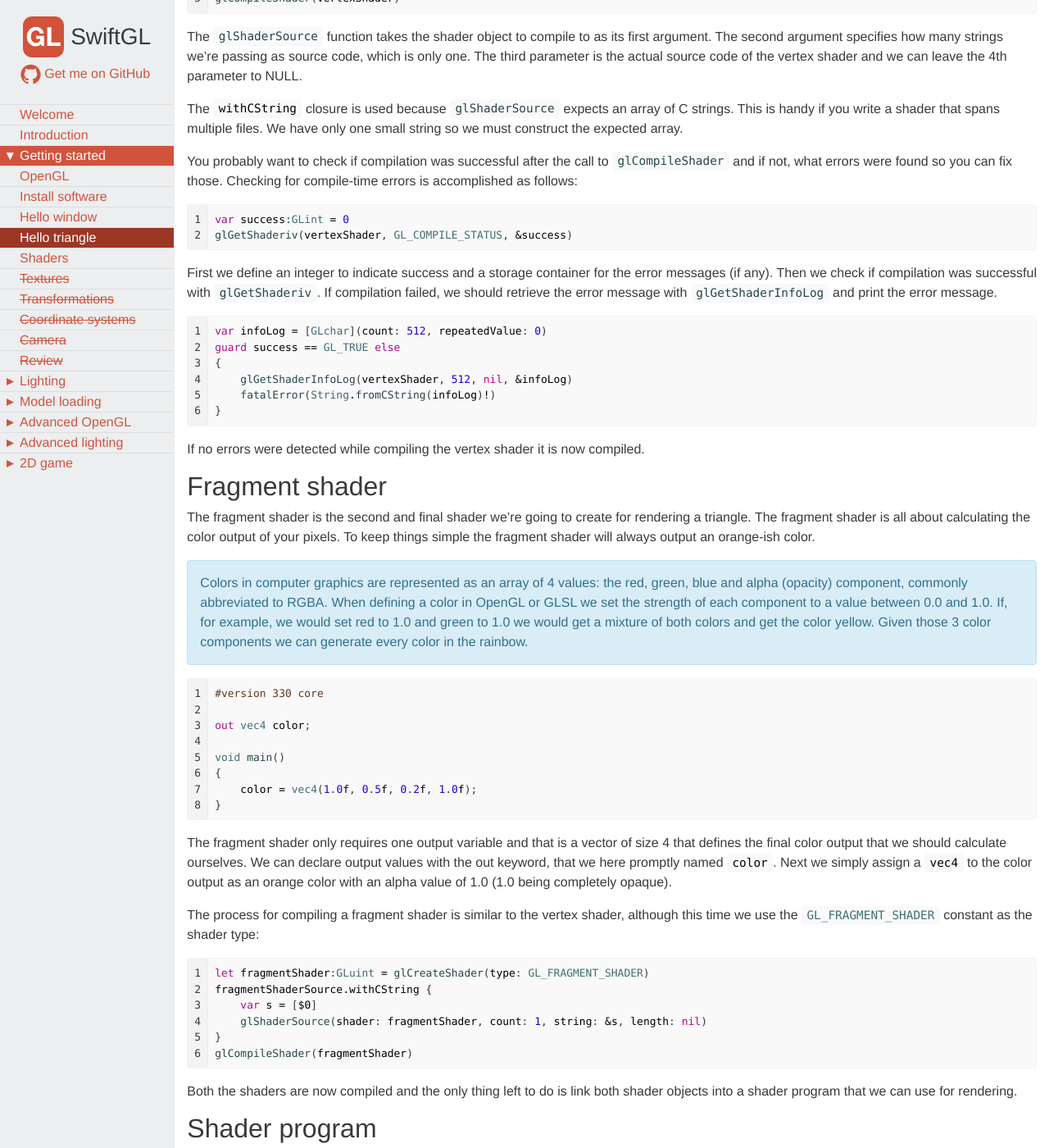
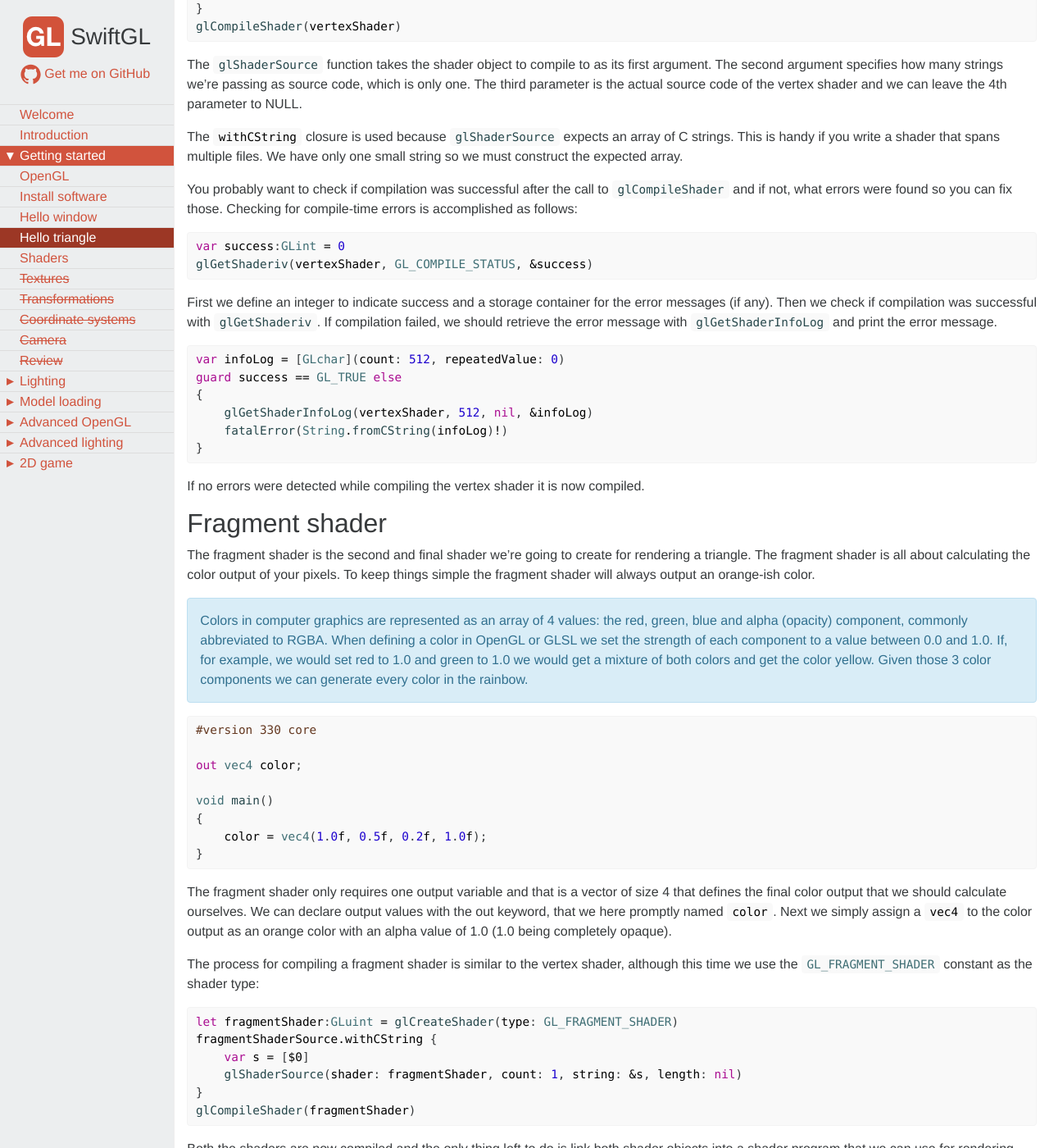
Before and after one commit to SwiftGL/swiftgl.github.io, a Jekyll site: the page built from learn/01-hello-triangle.md, in a window 1280 px wide and 1400 px high, scrolled down 5364 px. Shown: the whole window at 82% size. Built offline with Jekyll 4.4.1, drawn with Linux system fonts in a browser that asks for light colours; nearby versions of some CDN libraries; some of the changed text lies outside the part shown.

Commit message:
remove code linenos

```diff
--- a/_sass/syntax-highlighting.scss
+++ b/_sass/syntax-highlighting.scss
@@ -105,17 +105,8 @@
 
   pre {
     // override bootstrap
+    padding: 0.4rem 0.6rem;
     margin: 0;
-  }
-
-  .gutter {
-    border-right: $alert-border-width solid darken($code-bg, 10%);
-    background: darken($code-bg, 2%);
-    padding: 0.5rem .5rem;
-  }
-
-  .code {
-    padding-left: 0.5rem;
   }
 
   span {
--- a/learn/01-hello-triangle.md
+++ b/learn/01-hello-triangle.md
@@ -48,7 +48,7 @@ To start drawing something we have to first give OpenGL some input vertex data.
 
 Because we want to render a single triangle we want to specify a total of three vertices with each vertex having a 3D position. We define them in normalized device coordinates (the visible region of OpenGL) in a GLfloat array:
 
-{% highlight swift linenos %}
+{% highlight swift %}
 let vertices:[GLfloat] = [
   -0.5, -0.5, 0.0,
    0.5, -0.5, 0.0,
@@ -75,7 +75,7 @@ We manage this memory via so called <span><mark>vertex buffer objects (VBO)</mar
 
 A vertex buffer object is our first occurrence of an OpenGL object as we've discussed in the OpenGL tutorial. Just like any object in OpenGL this buffer has a unique ID corresponding to that buffer, so we can generate one with a buffer ID using the `glGenBuffers`{:.nf} function:
 
-{% highlight swift linenos %}
+{% highlight swift %}
 var VBO:GLuint = 0
 glGenBuffers(n: 1, buffers: &VBO)
 defer { glDeleteBuffers(1, &VBO) }
@@ -83,13 +83,13 @@ defer { glDeleteBuffers(1, &VBO) }
 
 OpenGL has many types of buffer objects and the buffer type of a vertex buffer object is `GL_ARRAY_BUFFER`{:.kt}. OpenGL allows us to bind to several buffers at once as long as they have a different buffer type. We can bind the newly created buffer to the `GL_ARRAY_BUFFER`{:.kt} target with the `glBindBuffer`{:.nf} function:
 
-{% highlight swift linenos %}
+{% highlight swift %}
 glBindBuffer(target: GL_ARRAY_BUFFER, buffer: VBO)
 {% endhighlight %}
 
 From that point on any buffer calls we make (on the `GL_ARRAY_BUFFER`{:.kt} target) will be used to configure the currently bound buffer, which is `VBO`. Then we can make a call to `glBufferData`{:.nf} function that copies the previously defined vertex data into the buffer's memory:
 
-{% highlight swift linenos %}
+{% highlight swift %}
 glBufferData(target: GL_ARRAY_BUFFER,
     size: strideof(GLfloat) * vertices.count,
     data: vertices, usage: GL_STATIC_DRAW)
@@ -114,7 +114,7 @@ The vertex shader is one of the shaders that are programmable by people like us.
 The first thing we need to do is write the vertex shader in the shader language GLSL (OpenGL Shading Language) and then compile this shader so we can use it in our application. Below you'll find the source code of a very basic vertex shader in GLSL:
 
 
-{% highlight glsl linenos %}
+{% highlight glsl %}
 #version 330 core
 
 layout (location = 0) in vec3 position;
@@ -144,7 +144,7 @@ We wrote the source code for the vertex shader (stored in a `String`), but in or
 The first thing we need to do is create a shader object, again referenced by an ID. So we store the vertex shader as a `GLuint` and create the shader with `glCreateShader`{:.nf}:
 
 
-{% highlight swift linenos %}
+{% highlight swift %}
 let vertexShader:GLuint = glCreateShader(type: GL_VERTEX_SHADER)
 {% endhighlight %}
 
@@ -152,7 +152,7 @@ We provide the type of shader we want to create as an argument to glCreateShader
 
 Next we attach the shader source code to the shader object and compile the shader:
 
-{% highlight swift linenos %}
+{% highlight swift %}
 vertexShaderSource.withCString {
     var s = [$0]
     glShaderSource(shader: vertexShader, count: 1, string: &s, length: nil)
@@ -166,14 +166,14 @@ The `withCString` closure is used because `glShaderSource`{:.nf} expects an arra
 
 You probably want to check if compilation was successful after the call to `glCompileShader`{:.nf} and if not, what errors were found so you can fix those. Checking for compile-time errors is accomplished as follows:
 
-{% highlight swift linenos %}
+{% highlight swift %}
 var success:GLint = 0
 glGetShaderiv(vertexShader, GL_COMPILE_STATUS, &success)
 {% endhighlight %}
 
 First we define an integer to indicate success and a storage container for the error messages (if any). Then we check if compilation was successful with `glGetShaderiv`{:.nf}. If compilation failed, we should retrieve the error message with `glGetShaderInfoLog`{:.nf} and print the error message.
 
-{% highlight swift linenos %}
+{% highlight swift %}
 var infoLog = [GLchar](count: 512, repeatedValue: 0)
 guard success == GL_TRUE else
 {
@@ -191,7 +191,7 @@ The fragment shader is the second and final shader we're going to create for ren
 Colors in computer graphics are represented as an array of 4 values: the red, green, blue and alpha (opacity) component, commonly abbreviated to RGBA. When defining a color in OpenGL or GLSL we set the strength of each component to a value between 0.0 and 1.0. If, for example, we would set red to 1.0 and green to 1.0 we would get a mixture of both colors and get the color yellow. Given those 3 color components we can generate every color in the rainbow.
 {: .alert .alert-info}
 
-{% highlight glsl linenos %}
+{% highlight glsl %}
 #version 330 core
 
 out vec4 color;
@@ -207,7 +207,7 @@ The fragment shader only requires one output variable and that is a vector of si
 The process for compiling a fragment shader is similar to the vertex shader, although this time we use the `GL_FRAGMENT_SHADER`{:.kt} constant as the shader type:
 
 
-{% highlight swift linenos %}
+{% highlight swift %}
 let fragmentShader:GLuint = glCreateShader(type: GL_FRAGMENT_SHADER)
 fragmentShaderSource.withCString {
     var s = [$0]
@@ -226,13 +226,13 @@ When linking the shaders into a program it links the outputs of each shader to t
 
 Creating a program object is easy:
 
-{% highlight swift linenos %}
+{% highlight swift %}
 let shaderProgram:GLuint = glCreateProgram()
 {% endhighlight %}
 
 The `glCreateProgram`{:.nf} function creates a program and returns the ID reference to the newly created program object. Now we need to attach the previously compiled shaders to the program object and then link them with `glLinkProgram`{:.nf}:
 
-{% highlight swift linenos %}
+{% highlight swift %}
 glAttachShader(shaderProgram, vertexShader)
 glAttachShader(shaderProgram, fragmentShader)
 glLinkProgram(shaderProgram)
@@ -242,7 +242,7 @@ The code should be pretty self-explanatory, we attach the shaders to the program
 
 Just like shader compilation we can also check if linking a shader program failed and retrieve the corresponding log. However, instead of using `glGetShaderiv`{:.nf} and `glGetShaderInfoLog`{:.nf} we now use:
 
-{% highlight swift linenos %}
+{% highlight swift %}
 glGetProgramiv(shaderProgram, GL_LINK_STATUS, &success)
 guard success == GL_TRUE else
 {
@@ -253,7 +253,7 @@ guard success == GL_TRUE else
 
 If all is well, the result is a program object that we can activate by calling `glUseProgram`{:.nf} with the newly created program object as its argument:
 
-{% highlight swift linenos %}
+{% highlight swift %}
 glUseProgram(shaderProgram)
 {% endhighlight %}
 
@@ -261,7 +261,7 @@ Every shader and rendering call after `glUseProgram`{:.nf} will now use this pro
 
 Oh yeah, and don't forget to delete the shader objects once we've linked them into the program object; we no longer need them anymore:
 
-{% highlight swift linenos %}
+{% highlight swift %}
 glDeleteShader(vertexShader)
 glDeleteShader(fragmentShader)
 {% endhighlight %}
@@ -283,7 +283,7 @@ Our vertex buffer data is formatted as follows:
 
 With this knowledge we can tell OpenGL how it should interpret the vertex data (per vertex attribute) using `glVertexAttribPointer`{:.nf}:
 
-{% highlight swift linenos %}
+{% highlight swift %}
 glVertexAttribPointer(index: 0, size: 3, type: GL_FLOAT,
     normalized: false, stride: GLsizei(strideof(GLfloat) * 3), pointer: nil)
 glEnableVertexAttribArray(0)
@@ -303,7 +303,7 @@ Each vertex attribute takes its data from memory managed by a VBO and which VBO
 
 Now that we specified how OpenGL should interpret the vertex data we should also enable the vertex attribute with `glEnableVertexAttribArray`{:.nf} giving the vertex attribute location as its argument; vertex attributes are disabled by default. From that point on we have everything set up: we initialized the vertex data in a buffer using a vertex buffer object, set up a vertex and fragment shader and told OpenGL how to link the vertex data to the vertex shader's vertex attributes. Drawing an object in OpenGL would now look something like this:
 
-{% highlight swift linenos %}
+{% highlight swift %}
 // 0. Copy our vertices array in a buffer for OpenGL to use
 glBindBuffer(target: GL_ARRAY_BUFFER, buffer: VBO)
 glBufferData(target: GL_ARRAY_BUFFER,
@@ -338,7 +338,7 @@ A vertex array object stores the following:
 
 The process to generate a VAO looks simliar to that of a VBO:
 
-{% highlight swift linenos %}
+{% highlight swift %}
 var VAO:GLuint = 0
 glGenVertexArrays(n: 1, arrays: &VAO)
 defer { glDeleteVertexArrays(1, &VAO) }
@@ -346,7 +346,7 @@ defer { glDeleteVertexArrays(1, &VAO) }
 
 To use a VAO all you have to do is bind the VAO using `glBindVertexArray`{:.nf}. From that point on we should bind/configure the corresponding VBO(s) and attribute pointer(s) and then unbind the VAO for later use. As soon as we want to draw an object, we simply bind the VAO with the preferred settings before drawing the object and that is it. In code this would look a bit like this:
 
-{% highlight swift linenos %}
+{% highlight swift %}
 // ..:: Initialization code (done once (unless your object frequently changes)) :: ..
 // 1. Bind Vertex Array Object
 glBindVertexArray(VAO)
@@ -381,7 +381,7 @@ And that is it! Everything we did the last few million pages led up to this mome
 
 To draw our objects of choice OpenGL provides us with the `glDrawArrays`{:.nf} function that draws primitives using the currently active shader, the previously defined vertex attribute configuration and with the VBO's vertex data (indirectly bound via the VAO).
 
-{% highlight swift linenos %}
+{% highlight swift %}
 glUseProgram(shaderProgram)
 glBindVertexArray(VAO)
 glDrawArrays(GL_TRIANGLES, 0, 3)
@@ -402,7 +402,7 @@ If your output does not look the same you probably did something wrong along the
 
 There is one last thing we'd like to discuss when rendering vertices and that is <span><mark>element buffer objects</mark></span> abbreviated to <span><mark>EBO</mark></span>. To explain how element buffer objects work it's best to give an example: suppose we want to draw a rectangle instead of a triangle. We can draw a rectangle using two triangles (OpenGL mainly works with triangles). This will generate the following set of vertices:
 
-{% highlight swift linenos %}
+{% highlight swift %}
 let vertices:[GLfloat] = [
     // First triangle
      0.5,  0.5,  // Top Right
@@ -419,7 +419,7 @@ As you can see, there is some overlap on the vertices specified. We specify _Bot
 
 Thankfully, element buffer objects work exactly like that. An EBO is a buffer, just like a vertex buffer object, that stores indices that OpenGL uses to decide what vertices to draw. This so called <span><mark>indexed drawing</mark></span> is exactly the solution to our problem. To get started we first have to specify the (unique) vertices and the indices to draw them as a rectangle:
 
-{% highlight swift linenos %}
+{% highlight swift %}
 let vertices:[GLfloat] = [
      0.5,  0.5, 0.0,  // Top Right
      0.5, -0.5, 0.0,  // Bottom Right
@@ -434,7 +434,7 @@ let indices:[GLuint] = [  // Note that we start from 0!
 
 You can see that, when using indices, we only need 4 vertices instead of 6. Next we need to create the element buffer object:
 
-{% highlight swift linenos %}
+{% highlight swift %}
 var EBO:GLuint = 0
 glGenBuffers(n: 1, buffers: &EBO)
 defer { glDeleteBuffers(1, &EBO) }
@@ -442,7 +442,7 @@ defer { glDeleteBuffers(1, &EBO) }
 
 Similar to the VBO we bind the EBO and copy the indices into the buffer with `glBufferData`{:.nf}. Also, just like the VBO we want to place those calls between a bind and an unbind call, although this time we specify `GL_ELEMENT_ARRAY_BUFFER`{:.kt} as the buffer type.
 
-{% highlight swift linenos %}
+{% highlight swift %}
 glBindBuffer(target: GL_ELEMENT_ARRAY_BUFFER, buffer: EBO)
 glBufferData(target: GL_ELEMENT_ARRAY_BUFFER,
     size: strideof(GLuint) * indices.count,
@@ -451,7 +451,7 @@ glBufferData(target: GL_ELEMENT_ARRAY_BUFFER,
 
 Note that we're now giving `GL_ELEMENT_ARRAY_BUFFER`{:.kt} as the buffer target. The last thing left to do is replace the `glDrawArrays`{:.nf} call with `glDrawElements`{:.nf} to indicate we want to render the triangles from an index buffer. When using `glDrawElements`{:.nf} we're going to draw using indices provided in the element buffer object currently bound:
 
-{% highlight swift linenos %}
+{% highlight swift %}
 glBindBuffer(target: GL_ELEMENT_ARRAY_BUFFER, buffer: EBO)
 glDrawElements(GL_TRIANGLES, 6, GL_UNSIGNED_INT, nil)
 {% endhighlight %}
@@ -468,7 +468,7 @@ A VAO stores the `glBindBuffer`{:.nf} calls when the target is `GL_ELEMENT_ARRAY
 
 The resulting initialization and drawing code now looks something like this:
 
-{% highlight swift linenos %}
+{% highlight swift %}
 // ..:: Initialization code :: ..
 // 1. Bind Vertex Array Object
 glBindVertexArray(VAO)
```
Also changed, not shown: learn/00-introduction.md (+1 -1 lines), learn/01-hello-window.md (+10 -10 lines), learn/01-opengl.md (+3 -3 lines), learn/01-shaders.md (+18 -19 lines).
